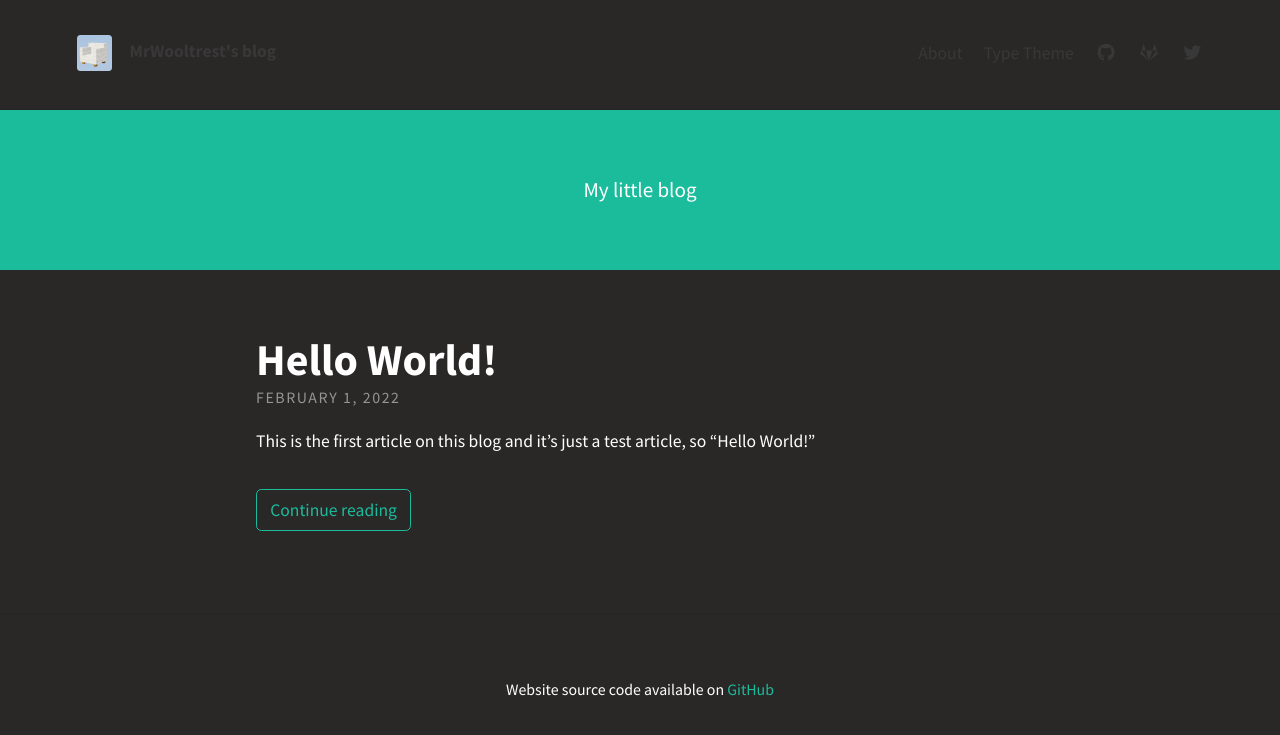
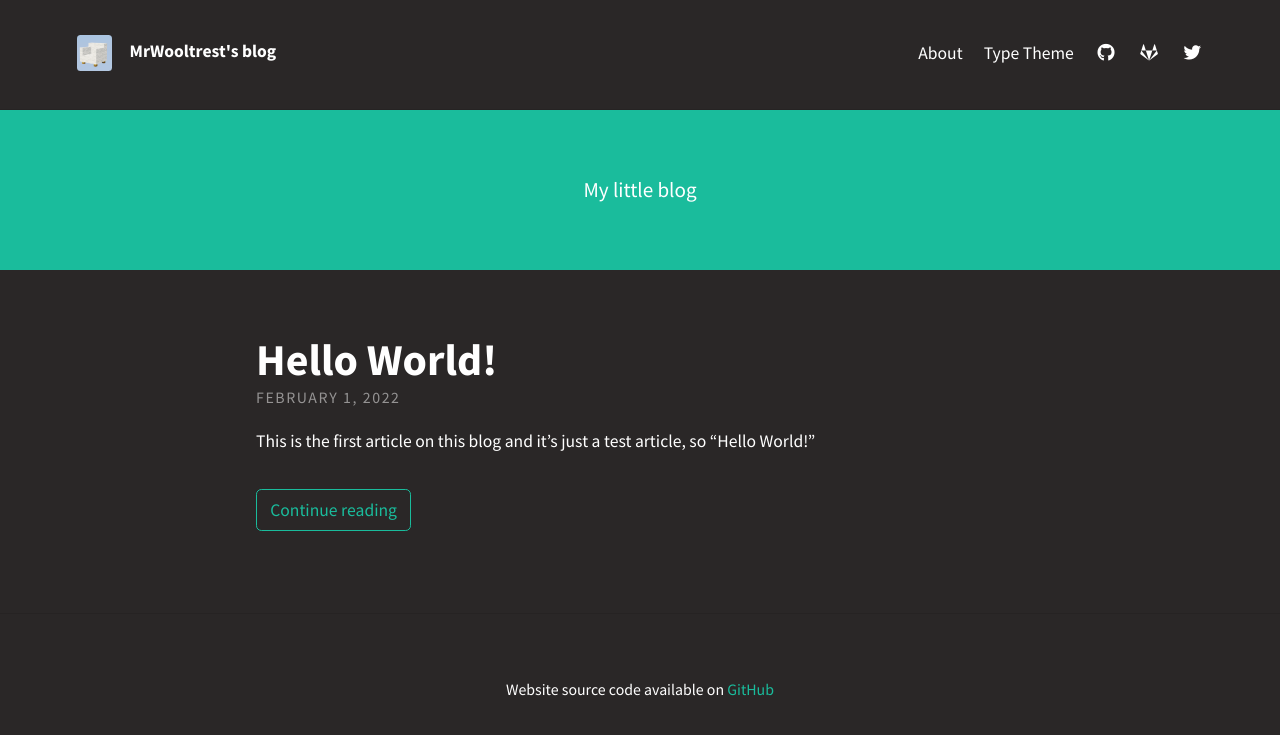
Before and after one commit to MrWooltrest/MrWooltrest.github.io-Jekyll, a Jekyll site: the page built from index.html, in a window 1280 px wide. Shown: the top 735 px of the page. Built offline with Jekyll 4.4.1, drawn with Linux system fonts in a browser that asks for light colours; nearby versions of some CDN libraries; the list of posts is cut into pages by our own code.

Commit message:
Fix header link color

```diff
--- a/_sass/base/_variables.scss
+++ b/_sass/base/_variables.scss
@@ -25,7 +25,7 @@ $tags-color: #b0b0b0 !default;
 $search-color: #999 !default;
 
 // Header colours
-$header-link-color: #383838 !default;
+$header-link-color: #FFFFFF !default;
 
 // Feature image for articles
 $feature-image-text-color: #fff !default;
```
